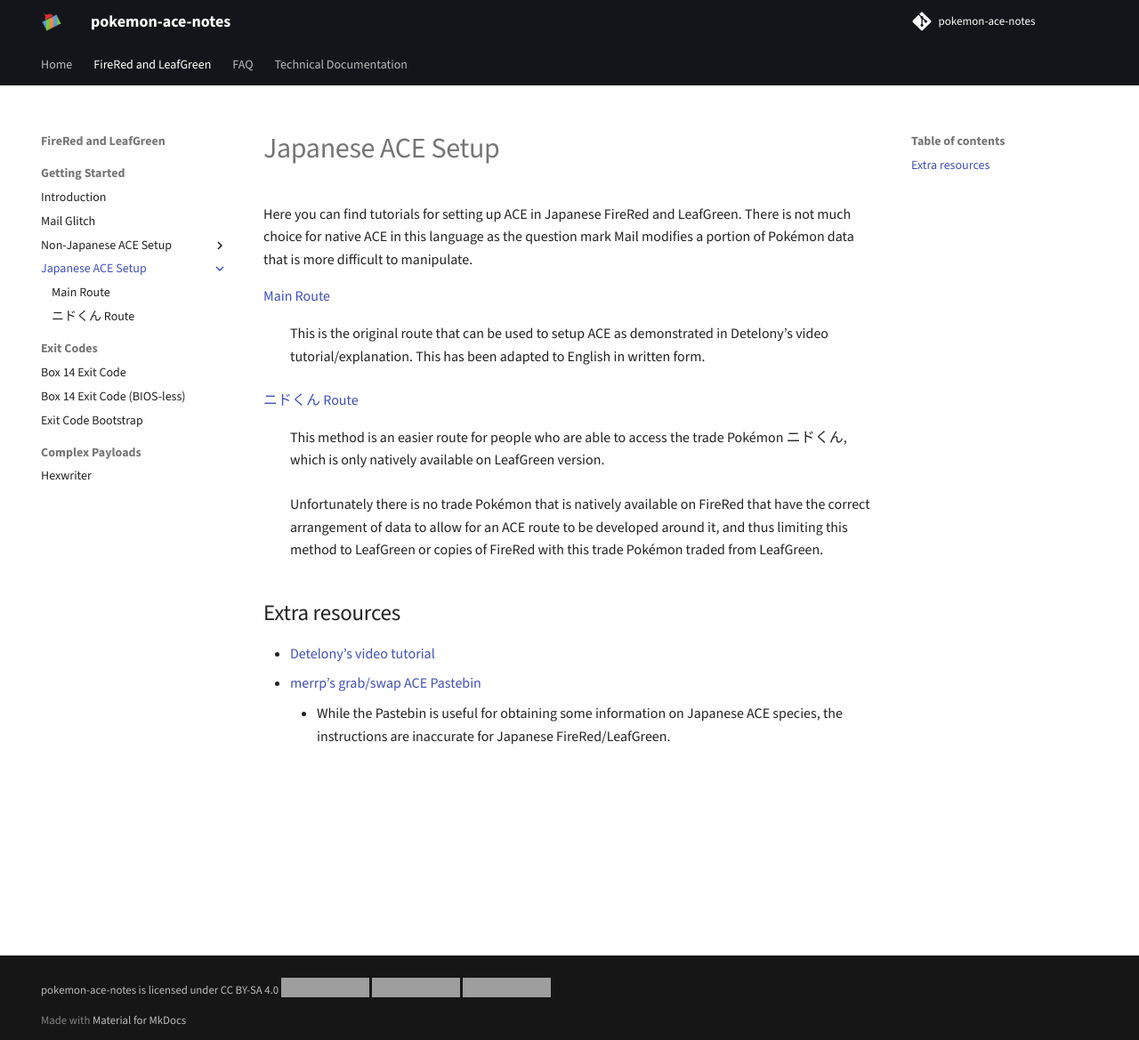
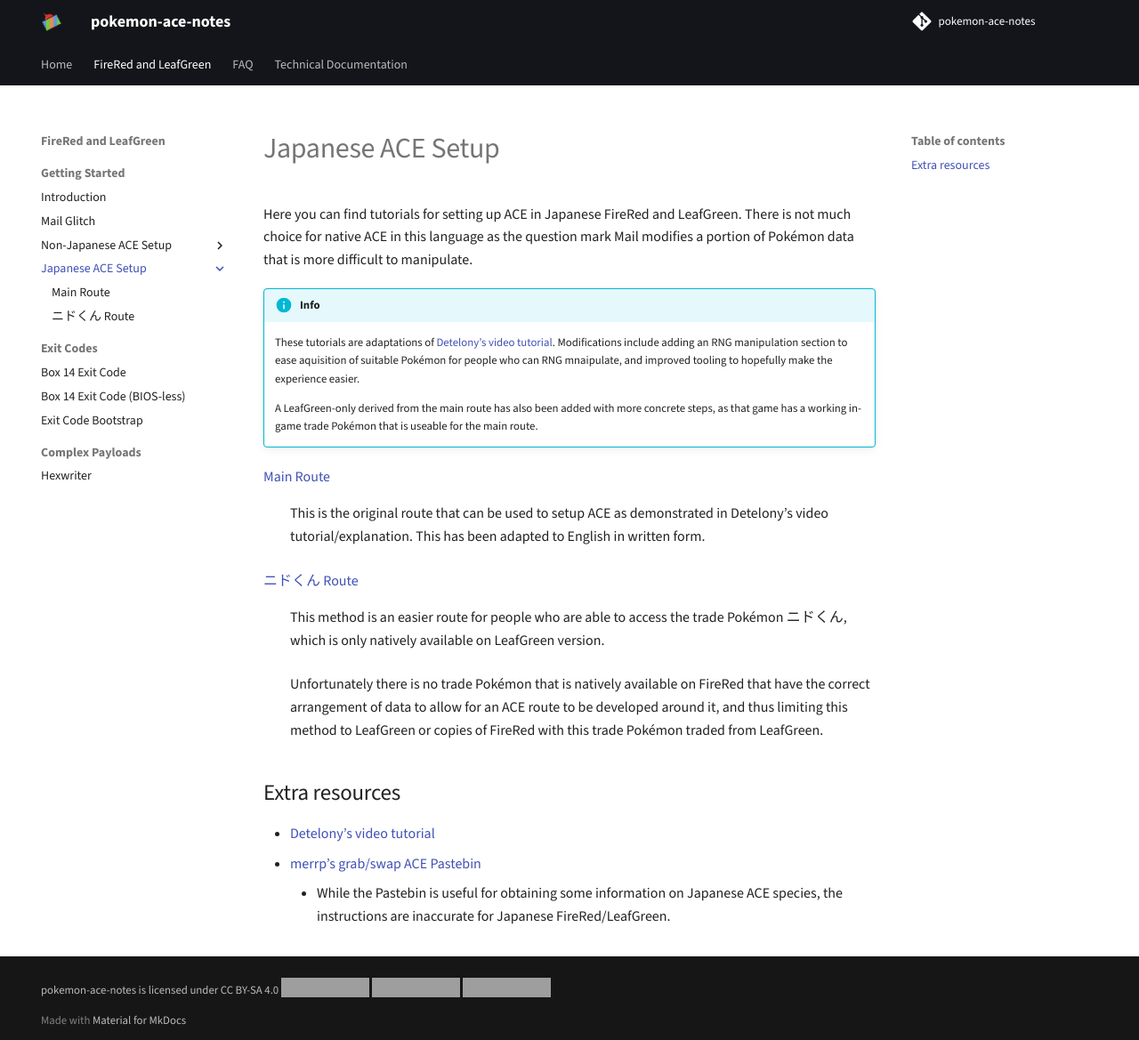
Before and after one commit to pomeg-letterbombers/pokemon-ace-notes, an MkDocs documentation site: the page built from content/frlg-jpn-ace/index.md, in a window 1280 px wide and 1169 px high. Shown: the whole window at 89% size. Built offline with MkDocs 1.6.1 and Material for MkDocs 9.7.7, drawn with Linux system fonts in a browser that asks for light colours; comment, search, counter and statistics services are not loaded; grey boxes are pictures that could not be loaded.

Commit message:
Make credits to Detelony more clear

```diff
--- a/content/frlg-jpn-ace/index.md
+++ b/content/frlg-jpn-ace/index.md
@@ -2,6 +2,16 @@
 title: "Japanese ACE Setup"
 ---
 Here you can find tutorials for setting up ACE in Japanese FireRed and LeafGreen. There is not much choice for native ACE in this language as the question mark Mail modifies a portion of Pokémon data that is more difficult to manipulate.
+
+<div class="admonition info" markdown="block">
+<p class="admonition-title">Info</p>
+
+These tutorials are adaptations of [Detelony’s video tutorial](https://www.youtube.com/watch?v=i9d4AyI2l1A).
+Modifications include adding an RNG manipulation section to ease aquisition of suitable Pokémon for people who can RNG mnaipulate, and improved tooling to hopefully make the experience easier.
+
+A LeafGreen-only derived from the main route has also been added with more concrete steps, as that game has a working in-game trade Pokémon that is useable for the main route.
+
+</div>
 
 [Main Route](../frlg-jpn-main-route.md)
 
```
Also changed, not shown: content/frlg-jpn-main-route.md (+8 -0 lines), content/frlg-jpn-nido-route.md (+8 -0 lines).
